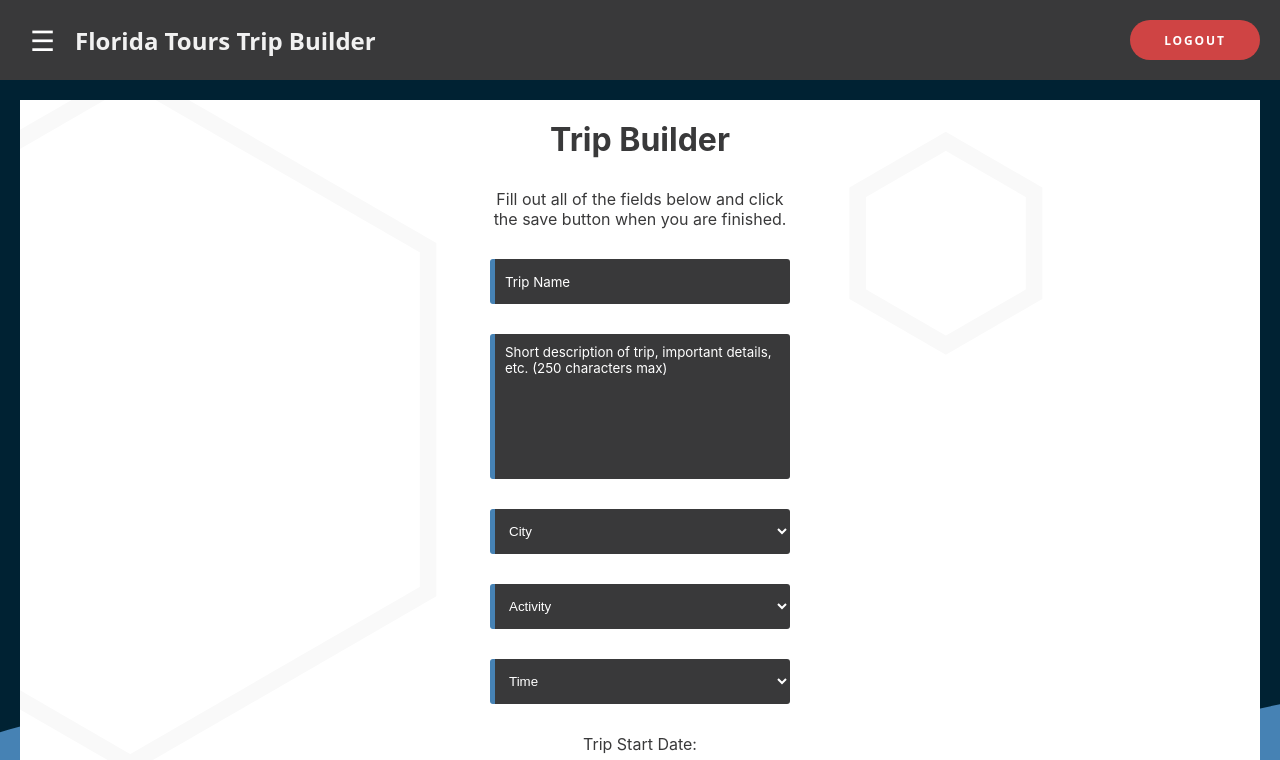
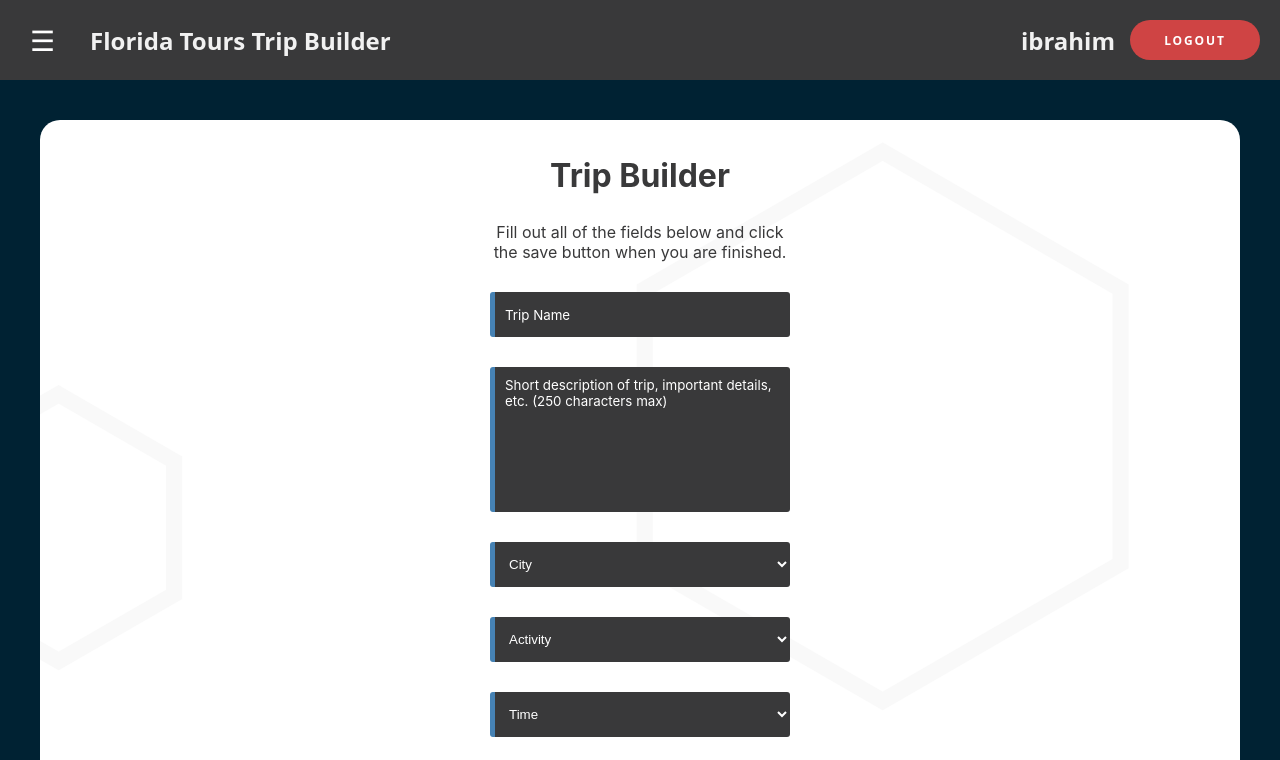
Before and after one commit to ibrahimpg/florida-tour-co, a React (Vite) app: page /builder in a window 1280 px wide. Shown: the top 760 px of the page. Built offline with nearby package versions, Linux system fonts and the light colour scheme.

Commit message:
page layout overhaul + useContext init

```diff
--- a/src/App.tsx
+++ b/src/App.tsx
@@ -1,5 +1,6 @@
 import React, { useState } from 'react';
 import { Outlet } from 'react-router-dom';
+import { useUserStore, useUserStoreUpdate } from './context/UserContext';
 import {
   AppBar, AppBarSection, AppBarHeader, AppBarHamburger,
 } from './components/AppBar';
@@ -10,6 +11,8 @@ import Drawer from './components/Drawer';
 function App() {
   const [drawerXPos, setDrawerXPos] = useState<string>('-20vw');
   const [overlayDisplay, setOverlayDisplay] = useState<string>('none');
+  const userStore = useUserStore();
+  const userStoreUpdate = useUserStoreUpdate();
   return (
     <>
       <div>
@@ -29,6 +32,7 @@ function App() {
             <AppBarHeader>Florida Tours Trip Builder</AppBarHeader>
           </AppBarSection>
           <AppBarSection end>
+            <AppBarHeader>{userStore}</AppBarHeader>
             <Button light>Logout</Button>
           </AppBarSection>
         </AppBar>
--- a/src/components/AppBar.tsx
+++ b/src/components/AppBar.tsx
@@ -47,6 +47,7 @@ const AppBarHamburger = styled.div`
 
 const AppBarHeader = styled.h1`
   font-size: 24px;
+  margin: 0 15px;
 `;
 
 export {
--- a/src/components/BuilderForm.tsx
+++ b/src/components/BuilderForm.tsx
@@ -7,8 +7,8 @@ import { cities, activities, times } from '../functions/formData';
 
 function BuilderForm(): ReactElement {
   return (
-    <FormContainer style={{ margin: '20px', height: 'auto' }}>
-      <FormFullCol style={{ padding: '20px 0' }}>
+    <FormContainer style={{ height: 'auto' }}>
+      <FormFullCol>
         <FormHeader>Trip Builder</FormHeader>
         <FormText>
           Fill out all of the fields below and click the save button when you are finished.
--- a/src/components/Containers.tsx
+++ b/src/components/Containers.tsx
@@ -1,11 +1,22 @@
 import styled from 'styled-components';
 
-const PageContainer = styled.div`
+const Layout = styled.div`
+  background: url('/wave.svg') no-repeat bottom center;
+  background-size: cover;
   display: flex;
   justify-content: center;
-  align-items: center;
-  min-height: 90vh;
-  height: 100%;
 `;
 
-export default PageContainer;
+const Container = styled.div`
+  background: url('/poly.svg') no-repeat bottom center;
+  background-size: cover;
+  display: flex;
+  flex-direction: column;
+  align-items: center;
+  margin: 40px;
+  padding: 40px;
+  width: 100%;
+  border-radius: 20px;
+`;
+
+export { Layout, Container };
--- a/src/components/Inputs.tsx
+++ b/src/components/Inputs.tsx
@@ -39,8 +39,6 @@ const FormFullCol = styled.div`
   flex-direction: column;
   align-items: center;
   justify-content: center;
-  background: url('/poly.svg') no-repeat top center;
-  background-size: cover;
   color: #39393A;
   width: 100%;
   height: 100%;
@@ -48,6 +46,7 @@ const FormFullCol = styled.div`
 
 const FormHeader = styled.h1`
   margin-bottom: 30px;
+  line-height: 1;
 `;
 
 const FormText = styled.p`
--- a/src/components/TripCatalog.tsx
+++ b/src/components/TripCatalog.tsx
@@ -4,17 +4,13 @@ import { VscTrash, VscEye, VscCopy } from 'react-icons/vsc';
 import Button from './Button';
 
 const TripCardOuterContainer = styled.div`
-  background: url('/widepoly.svg') no-repeat top center;
-  background-size: cover;
   width: calc(100% - 40px);
-  margin: 20px 0;
   display: flex;
   justify-content: center;
 `;
 
 const TripCardContainer = styled.div`
   display: grid;
-  margin: 20px;
   grid-gap: 20px;
   grid-template-columns: auto auto auto;
   @media only screen and (max-width: 1200px) {
--- /dev/null
+++ b/src/context/UserContext.tsx
@@ -0,0 +1,36 @@
+import React, {
+  ReactElement, useState, useContext, useCallback,
+} from 'react';
+
+const UserContext = React.createContext<string>('ibrahim');
+const UserUpdateContext = React.createContext<Function>(() => {});
+
+interface Props {
+  children: ReactElement | boolean;
+}
+
+function UserProvider({ children }: Props): ReactElement {
+  const [username, setUsername] = useState('ibrahim');
+
+  const changeUsername = useCallback((newUsername: string) => {
+    setUsername(newUsername);
+  }, [setUsername]);
+
+  return (
+    <UserContext.Provider value={username}>
+      <UserUpdateContext.Provider value={changeUsername}>
+        {children}
+      </UserUpdateContext.Provider>
+    </UserContext.Provider>
+  );
+}
+
+function useUserStore() {
+  return useContext(UserContext);
+}
+
+function useUserStoreUpdate() {
+  return useContext(UserUpdateContext);
+}
+
+export { UserProvider, useUserStore, useUserStoreUpdate };
--- a/src/pages/Account.tsx
+++ b/src/pages/Account.tsx
@@ -1,12 +1,9 @@
 import React from 'react';
-import PageContainer from '../components/Containers';
 import SignupForm from '../components/SignupForm';
 
 function Account() {
   return (
-    <PageContainer>
-      <SignupForm />
-    </PageContainer>
+    <SignupForm />
   );
 }
 
--- a/src/pages/Builder.tsx
+++ b/src/pages/Builder.tsx
@@ -1,12 +1,14 @@
 import React from 'react';
-import PageContainer from '../components/Containers';
+import { Layout, Container } from '../components/Containers';
 import BuilderForm from '../components/BuilderForm';
 
 function Builder() {
   return (
-    <PageContainer style={{ background: "url('/wave.svg') no-repeat bottom center", backgroundSize: 'cover' }}>
-      <BuilderForm />
-    </PageContainer>
+    <Layout>
+      <Container>
+        <BuilderForm />
+      </Container>
+    </Layout>
   );
 }
 
--- a/src/pages/Trips.tsx
+++ b/src/pages/Trips.tsx
@@ -1,5 +1,5 @@
 import React from 'react';
-import PageContainer from '../components/Containers';
+import { Layout, Container } from '../components/Containers';
 import TripCatalog from '../components/TripCatalog';
 
 const tripsArray = [
@@ -67,9 +67,11 @@ const tripsArray = [
 
 function Trips() {
   return (
-    <PageContainer style={{ background: "url('/wave.svg') no-repeat bottom center", backgroundSize: 'cover' }}>
-      <TripCatalog tripsArray={tripsArray} />
-    </PageContainer>
+    <Layout>
+      <Container>
+        <TripCatalog tripsArray={tripsArray} />
+      </Container>
+    </Layout>
   );
 }
 
```
Also changed, not shown: public/blur.svg (deleted).
